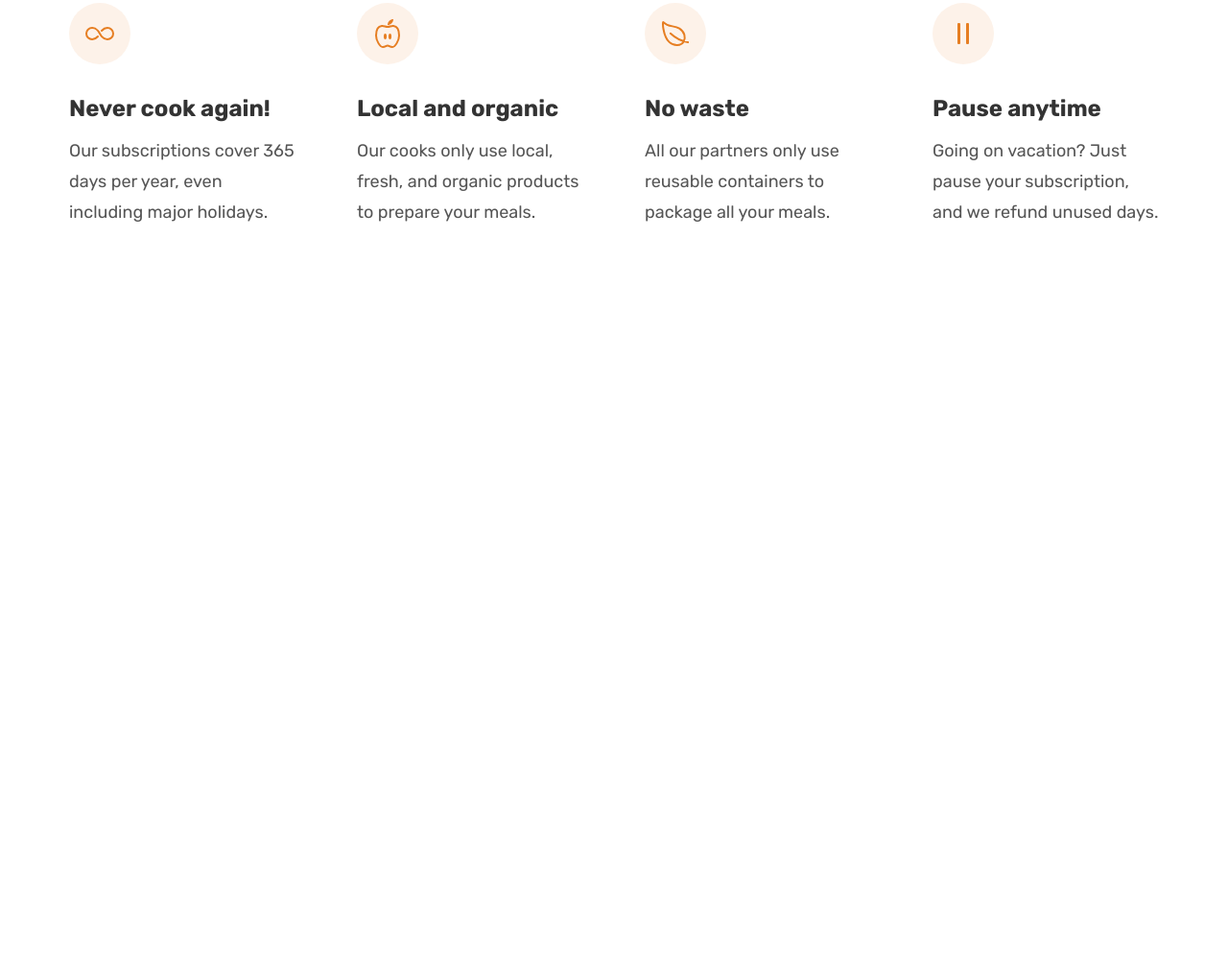
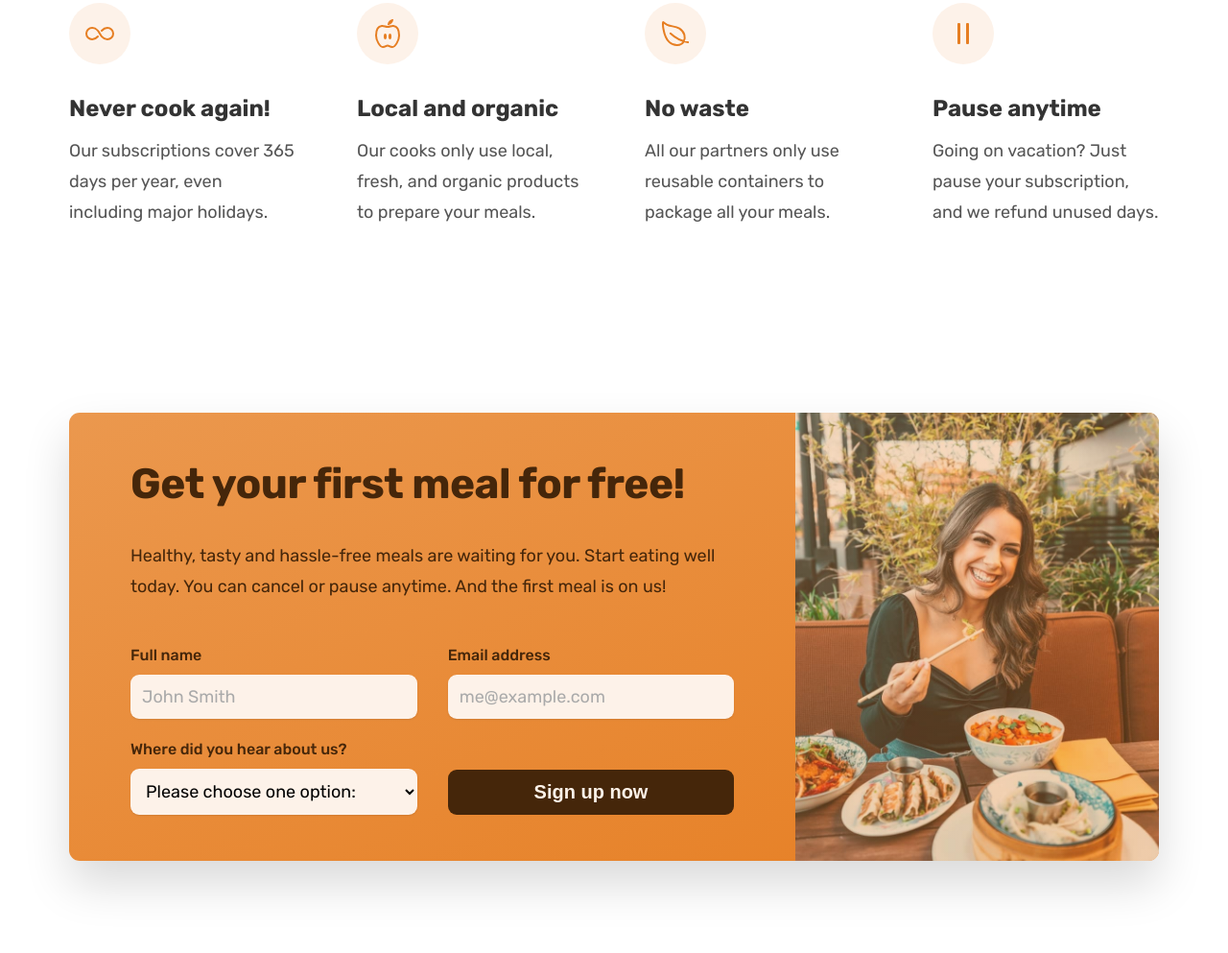
Before and after one commit to parjapat22/OmniFood, a plain HTML site: page index.html in a window 1280 px wide. Shown: the part 5606-6599 px from the top of the page at 96% size. Before the commit the page ends 5940 px from the top, so only its background shows below. Drawn offline with nearby package versions, Linux system fonts and the light colour scheme.

Commit message:
cta section added

```diff
--- a/css/general.css
+++ b/css/general.css
@@ -21,13 +21,14 @@ paragraph: 1.6
 
 --- Colors ---
 - Primary: #e67e22
-- Tints: #fdf2e9, #fae5d3
-- Shades: #cf711f
+- Tints: #fdf2e9, #fae5d3, #eb984e
+- Shades: #cf711f, #45260a
 - Accents:
 - Greys: #555, #333, #6f6f6f
 
 
 --- Shadows ---
+  box-shadow: 0 2.4rem 4.8rem rgba(0, 0, 0, 0.1);
 
 
 --- Border radius ---
@@ -133,6 +134,7 @@ body {
   letter-spacing: 0.75px;
 }
 
+.btn,
 .btn:link,
 .btn:visited {
   display: inline-block;
@@ -141,6 +143,8 @@ body {
   font-weight: 600;
   padding: 1.6rem 3.2rem;
   border-radius: 9px;
+  border: none;
+  cursor: pointer;
   transition: all 0.3s;
 }
 
@@ -165,6 +169,18 @@ body {
 .btn--outline:active {
   background-color: #fdf2e9;
   box-shadow: inset 0 0 0 3px #fff;
+}
+
+.btn--form {
+  background-color: #45260a;
+  color: #fdf2e9;
+  align-self: end;
+  padding: 1.2rem;
+}
+
+.btn--form:hover {
+  background-color: #fff;
+  color: #555;
 }
 
 .link:link,
@@ -203,6 +219,10 @@ body {
   color: #e67e22;
 }
 
+*:focus {
+  box-shadow: 0 0 0 0.8rem rgba(230, 125, 34, 0.5);
+}
+
 .margin-right-sm {
   margin-right: 1.6rem !important;
 }
--- a/css/style.css
+++ b/css/style.css
@@ -446,3 +446,83 @@
   font-size: 1.8rem;
   line-height: 1.8;
 }
+
+/**********************************/
+/* CTA section */
+/**********************************/
+.section-cta {
+  padding: 9.6rem 0;
+}
+
+.cta {
+  display: grid;
+  grid-template-columns: 2fr 1fr;
+  /* background-color: #e67e22; */
+  box-shadow: 0 2.4rem 4.8rem rgba(0, 0, 0, 0.15);
+  background-image: linear-gradient(to right bottom, #eb984e, #e67e22);
+  border-radius: 11px;
+  overflow: hidden;
+}
+
+.cta-text-box {
+  padding: 4.8rem 6.4rem;
+  color: #45260a;
+}
+
+.cta .heading-secondary {
+  color: #45260a;
+  margin-bottom: 3.2rem;
+}
+
+.cta-text {
+  font-size: 1.8rem;
+  line-height: 1.8;
+  margin-bottom: 4.8rem;
+}
+
+.cta-img-box {
+  background-image: linear-gradient(
+      to right bottom,
+      rgba(235, 151, 78, 0.35),
+      rgba(230, 125, 34, 0.35)
+    ),
+    url("../img/eating.jpg");
+  background-size: cover;
+  background-position: center;
+  background-repeat: no-repeat;
+}
+
+.cta-form {
+  display: grid;
+  grid-template-columns: 1fr 1fr;
+  column-gap: 3.2rem;
+  row-gap: 2.4rem;
+}
+
+.cta-form label {
+  display: block;
+  font-size: 1.6rem;
+  font-weight: 500;
+  margin-bottom: 1.2rem;
+}
+
+.cta-form input,
+.cta-form select {
+  width: 100%;
+  padding: 1.2rem;
+  font-size: 1.8rem;
+  font-family: inherit;
+  columns: inherit;
+  border: none;
+  background-color: #fdf2e9;
+  border-radius: 9px;
+  box-shadow: 0 1px 2px rgba(0, 0, 0, 0.1);
+}
+
+.cta-form input::placeholder {
+  color: #aaa;
+}
+
+.cta *:focus {
+  box-shadow: 0 0 0 0.8rem rgba(253, 242, 233, 0.5);
+}
--- a/index.html
+++ b/index.html
@@ -40,6 +40,7 @@
     </header>
 
     <main>
+      <!-- section hero -->
       <section class="section-hero">
         <div class="hero">
           <div class="hero-text-box">
@@ -102,6 +103,7 @@
         </div>
       </section>
 
+      <!-- section featured -->
       <section class="section-featured">
         <div class="container">
           <h2 class="heading-featured-in">As featured in</h2>
@@ -185,6 +187,7 @@
         </div>
       </section>
 
+      <!-- section meals -->
       <section class="section-meals">
         <div class="container center-text">
           <span class="subheading">Meals</span>
@@ -310,6 +313,7 @@
         </div>
       </section>
 
+      <!-- section testimonials -->
       <section class="section-testimonials">
         <!-- testimonials column -->
         <div class="testimonials-container">
@@ -435,6 +439,7 @@
         </div>
       </section>
 
+      <!-- section pricing -->
       <section class="section-pricing">
         <div class="container">
           <span class="subheading">Pricing</span>
@@ -565,6 +570,62 @@
           </div>
         </div>
       </section>
+
+      <!-- section cta & form -->
+      <section class="section-cta">
+        <div class="container">
+          <div class="cta">
+            <div class="cta-text-box">
+              <h2 class="heading-secondary">Get your first meal for free!</h2>
+              <p class="cta-text">
+                Healthy, tasty and hassle-free meals are waiting for you. Start
+                eating well today. You can cancel or pause anytime. And the
+                first meal is on us!
+              </p>
+
+              <form class="cta-form" action="#">
+                <div>
+                  <label for="full-name">Full name</label>
+                  <input
+                    id="full-name"
+                    type="text"
+                    placeholder="John Smith"
+                    required
+                  />
+                </div>
+
+                <div>
+                  <label for="email">Email address</label>
+                  <input
+                    id="email"
+                    type="email"
+                    placeholder="me@example.com"
+                    required
+                  />
+                </div>
+
+                <div>
+                  <label for="select-where">Where did you hear about us?</label>
+                  <select id="select-where" required>
+                    <option value="">Please choose one option:</option>
+                    <option value="friends">Friends and family</option>
+                    <option value="youtube">YouTube video</option>
+                    <option value="podcast">Podcast</option>
+                    <option value="others">Others</option>
+                  </select>
+                </div>
+
+                <button class="btn btn--form">Sign up now</button>
+              </form>
+            </div>
+            <div
+              class="cta-img-box"
+              role="img"
+              aria-label="woman enjoying food"
+            ></div>
+          </div>
+        </div>
+      </section>
     </main>
   </body>
 </html>
```
